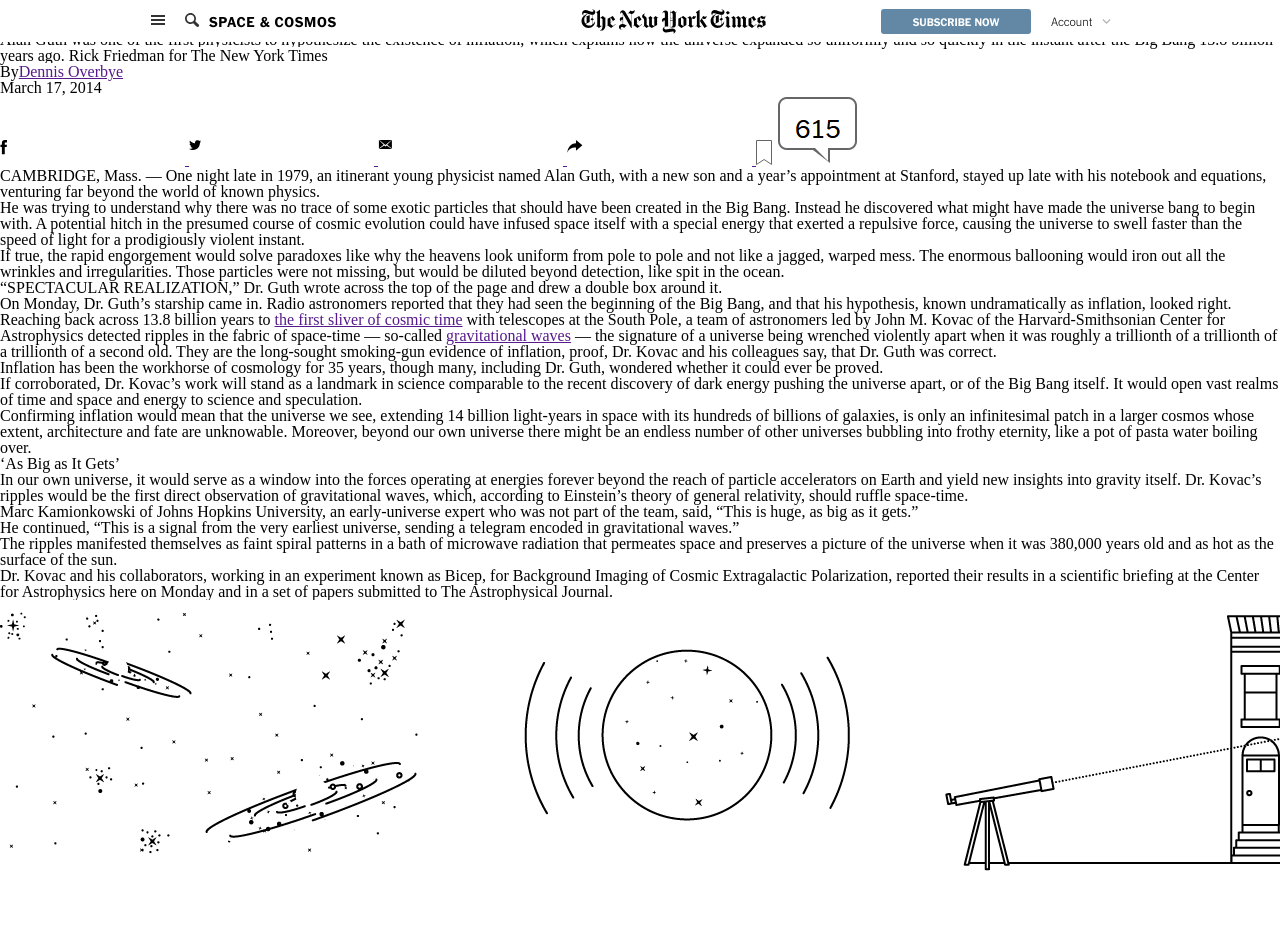
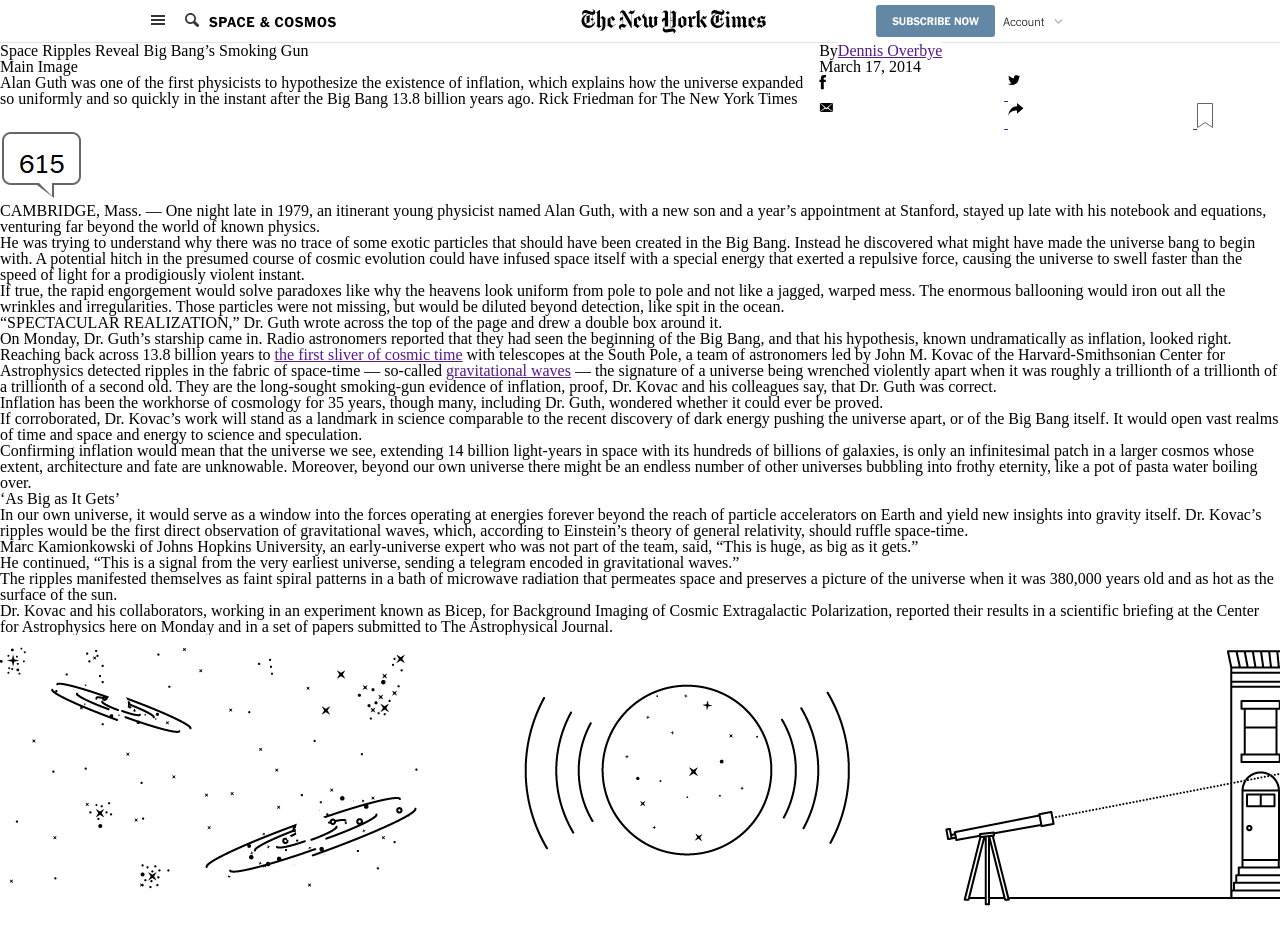
Before and after one commit to jdmartinez1062/Positioning-and-Floating-Elements, a plain HTML site: page index.HTML in a window 1280 px wide. Shown: the top 944 px of the page. Drawn offline with Linux system fonts and the light colour scheme.

Commit message:
Addded css properties to nav buttons

```diff
--- a/css/style.css
+++ b/css/style.css
@@ -31,6 +31,7 @@
 	display: block;
 }
 body {
+
 	background-color: #edeef2;
 	height:100vh;
 	line-height: 1;
@@ -53,17 +54,19 @@
 nav{
     position: fixed;
     width: 100%;
-    height:42px;
+    height:43px;
     padding:0 139px 0 141px;
     display: flex;
     flex-direction: row;
-    align-items: center
+    align-items: center;
+    font-family: nyt-franklin, Helvetica, sans-serif;
+    border-bottom: 1px solid #e2e2e2;
+
 }
 
 nav .nav-div-big{
     width:44%;
     display: inline-block;
-    font-family: nyt-franklin, Helvetica, sans-serif;
     font-size: 14.25px;
     font-weight: 700;
     display: flex;
@@ -127,20 +130,20 @@
 }
 nav .subscribe{
     background: #6288a5;
-    width: 150px;
-    height: 25px;
+    width: 119px;
+    height: 32px;
     border-radius: 3px;
     font-size: 11px;
-    font-family: nyt-franklin,helvetica,arial,sans-serif;
+
     font-weight: 700;
  }
 
  nav .account{
-    width: 100px;
-    height: 25px;
+    width: 76px;
+    height: 33px;
     font-size: 12px;
-    font-family: nyt-franklin,helvetica,arial,sans-serif;
     font-weight: 500;
+    margin-right: 60px;
  }
 
 nav .subscribe span {
@@ -148,8 +151,28 @@
     color: #ffffff;
 }
 
-header .below-float{
+article {
 
-    clear: both;
+
+    position: relative;
+    top: 43px;
 
 }
+
+article div .small-float {
+    float: left;
+    width: 18%;
+}
+
+article div .big {
+    width: 64%;
+    float: left;
+}
+
+article div ::before {
+    width: 100vh;
+
+}
+article div ::after {
+    width: 100vh;
+}
--- a/index.HTML
+++ b/index.HTML
@@ -51,8 +51,16 @@
                  </button>
             </div>
         </nav>
+    </header>
+    <main>
 
-        <div class="below-float">
+        <article>
+            <div>
+                <aside class="small-float">
+
+                </aside>
+                <section class="big">
+                    <div>
                             <div></div>
                             <h1>
                             Space Ripples Reveal Big Bang’s Smoking Gun
@@ -77,12 +85,12 @@
                         <div></div>
                     </div>
 
+                </section>
+                <aside class="small-float">
 
-    </header>
-    <main>
+                </aside>
+            </div>
 
-        <article>
-            <div>
                 <aside>
 
                 </aside>
```
Lines whose indentation alone changed are shown as unchanged.
